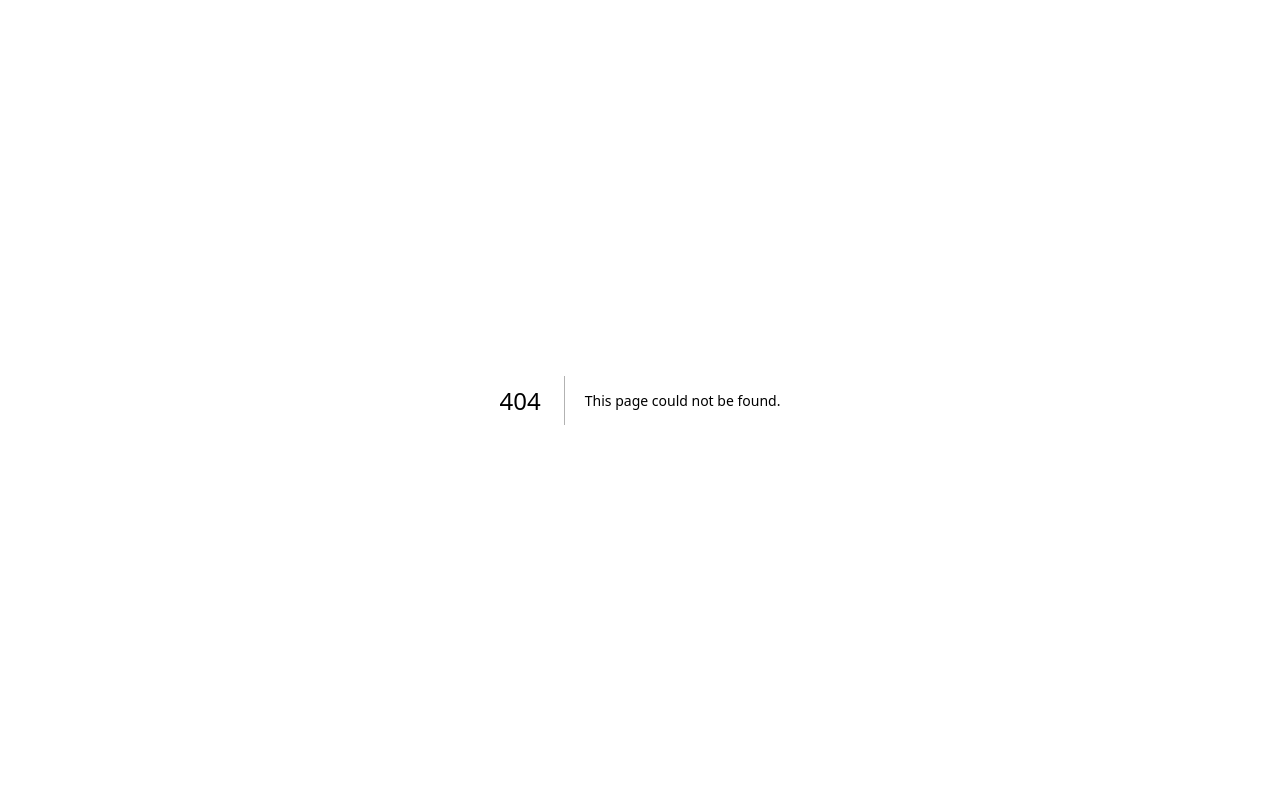
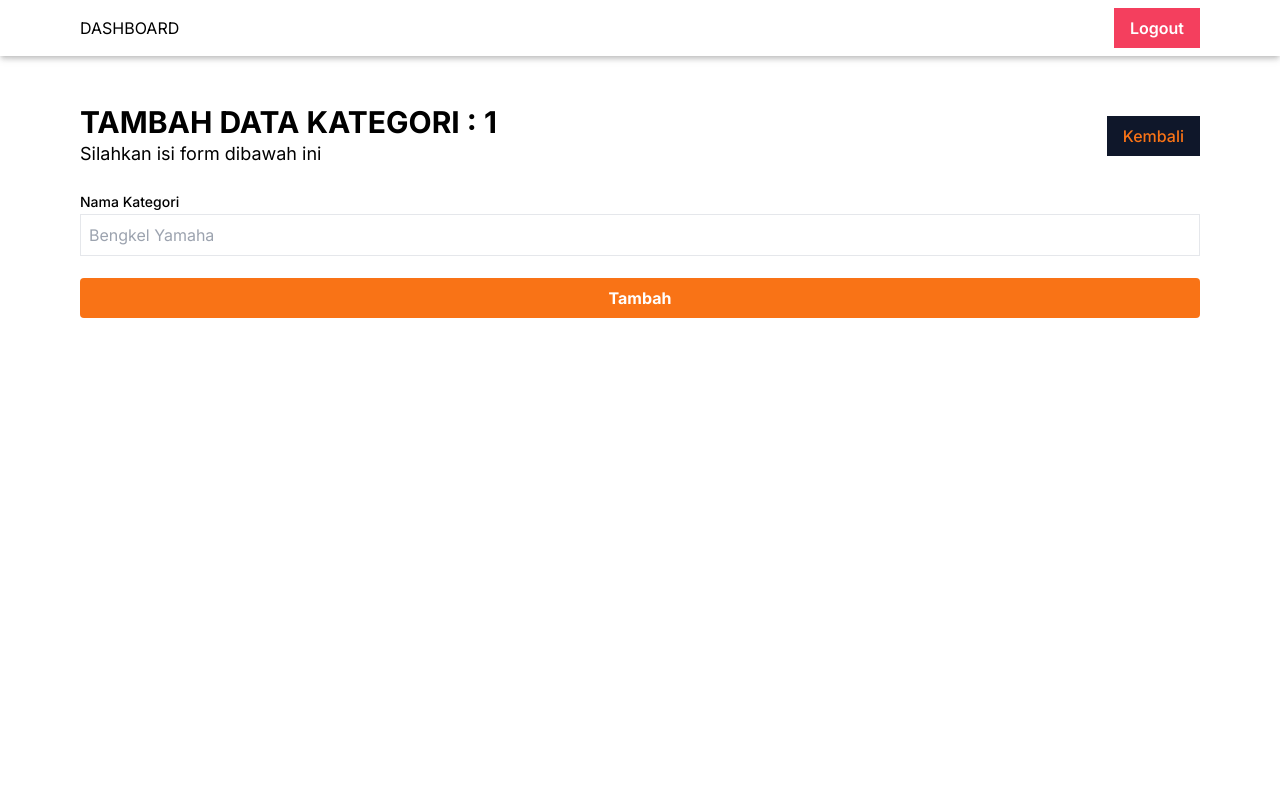
Before and after one commit to yudhaginongpratidina/sistem-geografis-bengkel-motor, a Next.js app: page /dashboard/category/edit/1 in a window 1280 px wide. Before the commit this address had no page. Shown: the top 800 px of the page. Built offline with nearby package versions, Linux system fonts and the light colour scheme.

Commit message:
create view crud kategori bengkel

```diff
--- /dev/null
+++ b/src/app/dashboard/bengkel/page.tsx
@@ -0,0 +1,45 @@
+import Link from "next/link"
+
+export default function Page() {
+    return (
+        <>
+            <div className="w-full py-6 flex justify-between items-center">
+                <h1 className="text-3xl font-bold uppercase mb-6">data bengkel</h1>
+                <Link href={"/"} className="py-2 px-4 bg-slate-900 text-orange-500 font-medium hover:font-bold hover:bg-slate-800 duration-200">Tambah Data Bengkel</Link>
+            </div>
+            <table className="w-full select-none overflow-x-auto">
+                <thead>
+                    <tr className="overflow-x-auto">
+                        <th className="py-2 border uppercase w-[60px]">no</th>
+                        <th className="px-4 py-2 border uppercase text-start w-[250px]">nama</th>
+                        <th className="px-4 py-2 border uppercase text-start w-[100px]">alamat</th>
+                        <th className="px-4 py-2 border uppercase text-start">buka</th>
+                        <th className="px-4 py-2 border uppercase text-start w-[200px]">no telp</th>
+                        <th className="px-4 py-2 border uppercase text-start">kordinat</th>
+                        <th className="py-2 border uppercase w-[100px]">aksi</th>
+                    </tr>
+                </thead>
+                <tbody>
+                    <tr>
+                        <td className="py-2 border text-center">1</td>
+                        <td className="px-4 py-2 border">Yamaha Cabang 1</td>
+                        <td className="px-4 py-2 border">Jl. Cemara No.242, Tlumpu, Kec. Sukorejo</td>
+                        <td className="px-4 py-2 border">
+                            senin - jumat pukul 08.00 - 16.00
+                        </td>
+                        <td className="px-4 py-2 border">
+                            0822-3258-9629
+                        </td>
+                        <td className="px-4 py-2 border">
+                            -8.07934299431961, 112.17844952693889
+                        </td>
+                        <td className="px-4 border">
+                            <Link href={"/"} className="py-2 px-4 bg-orange-500 text-white font-medium hover:font-bold hover:bg-orange-600 duration-200">Edit</Link>
+                            <button className="py-2 px-4 bg-red-500 text-white font-medium hover:font-bold hover:bg-red-700 duration-200">Delete</button>
+                        </td>
+                    </tr>
+                </tbody>
+            </table>
+        </>
+    )
+}
--- /dev/null
+++ b/src/app/dashboard/category/create/page.tsx
@@ -0,0 +1,42 @@
+"use client"
+import Link from "next/link"
+import TextField from "@/components/text-field"
+import Button from "@/components/button"
+
+import { useState } from "react"
+
+export default function Page() {
+
+    const [name, setName] = useState("")
+
+    return (
+        <>
+            <div className="w-full py-6 flex justify-between items-center">
+                <div>
+                    <h1 className="text-3xl font-bold uppercase">tambah data kategori</h1>
+                    <h2 className="text-lg">Silahkan isi form dibawah ini</h2>
+                </div>
+                <Link href={"/dashboard/category"} className="py-2 px-4 bg-slate-900 text-orange-500 font-medium hover:font-bold hover:bg-slate-800 duration-200">Kembali</Link>
+            </div>
+            <div className="w-full">
+                <form action="" className="flex flex-col gap-1.5">
+                    <TextField
+                        id={"name"}
+                        label={true}
+                        name={"Nama Kategori"}
+                        type={"text"}
+                        placeholder={"Bengkel Yamaha"}
+                        value={name}
+                        onChange={(e) => setName(e.target.value)}
+                        required={true}
+                    />
+                    <Button
+                        name={"Tambah"}
+                        type={"submit"}
+                        className="bg-orange-500 hover:bg-orange-600 text-white"
+                    />
+                </form>
+            </div>
+        </>
+    )
+}
--- /dev/null
+++ b/src/app/dashboard/category/delete/[id]/page.tsx
@@ -0,0 +1,17 @@
+import Link from "next/link"
+
+export default function Page({ params }: { params: { id: number } }) {
+    const { id } = params
+
+    return (
+        <>
+            <div className="w-full h-[100px] shadow-md drop-shadow-md flex flex-col justify-center px-6 py-2 border">
+                <h1 className="text-2xl font-medium mb-4">Apakah anda yakin ingin menghapus data ini : {id} ?</h1>
+                <div className="flex gap-2.5 items-center">
+                    <button className="py-2 px-4 bg-red-500 text-white font-medium hover:font-bold hover:bg-red-600 duration-200">Ya, Saya Yakin</button>
+                    <Link href={"/dashboard/category"} className="py-2 px-4 bg-slate-900 text-orange-500 font-medium hover:font-bold hover:bg-slate-800 duration-200">Tidak, Kembali</Link>
+                </div>
+            </div>
+        </>
+    )
+}
--- /dev/null
+++ b/src/app/dashboard/category/edit/[id]/page.tsx
@@ -0,0 +1,45 @@
+"use client"
+import Link from "next/link"
+import TextField from "@/components/text-field"
+import Button from "@/components/button"
+
+import { useState } from "react"
+
+export default function Page({ params }: { params: { id: number } }) {
+
+    const { id } = params
+    const [name, setName] = useState("")
+    // console.log(id)
+
+
+    return (
+        <>
+            <div className="w-full py-6 flex justify-between items-center">
+                <div>
+                    <h1 className="text-3xl font-bold uppercase">tambah data kategori : {id}</h1>
+                    <h2 className="text-lg">Silahkan isi form dibawah ini</h2>
+                </div>
+                <Link href={"/dashboard/category"} className="py-2 px-4 bg-slate-900 text-orange-500 font-medium hover:font-bold hover:bg-slate-800 duration-200">Kembali</Link>
+            </div>
+            <div className="w-full">
+                <form action="" className="flex flex-col gap-1.5">
+                    <TextField
+                        id={"name"}
+                        label={true}
+                        name={"Nama Kategori"}
+                        type={"text"}
+                        placeholder={"Bengkel Yamaha"}
+                        value={name}
+                        onChange={(e) => setName(e.target.value)}
+                        required={true}
+                    />
+                    <Button
+                        name={"Tambah"}
+                        type={"submit"}
+                        className="bg-orange-500 hover:bg-orange-600 text-white"
+                    />
+                </form>
+            </div>
+        </>
+    )
+}
--- /dev/null
+++ b/src/app/dashboard/category/page.tsx
@@ -0,0 +1,31 @@
+import Link from "next/link"
+
+export default function Page() {
+    return (
+        <>
+            <div className="w-full py-6 flex justify-between items-center mb-6">
+                <h1 className="text-3xl font-bold uppercase">data kategori</h1>
+                <Link href={"/dashboard/category/create"} className="py-2 px-4 bg-slate-900 text-orange-500 font-medium hover:font-bold hover:bg-slate-800 duration-200">Tambah Data Kategori</Link>
+            </div>
+            <table className="w-full select-none">
+                <thead>
+                    <tr>
+                        <th className="py-2 border uppercase w-[60px]">no</th>
+                        <th className="px-4 py-2 border uppercase text-start">nama</th>
+                        <th className="py-2 border uppercase w-[100px]">aksi</th>
+                    </tr>
+                </thead>
+                <tbody>
+                    <tr>
+                        <td className="py-2 border text-center">1</td>
+                        <td className="px-4 py-2 border">Yamaha</td>
+                        <td className="px-4 py-2 border text-center flex justify-center items-center gap-2.5">
+                            <Link href={"/dashboard/category/edit/10"} className="py-2 px-7 bg-orange-500 text-white font-medium hover:font-bold hover:bg-orange-600 duration-200">Edit</Link>
+                            <Link href={"/dashboard/category/delete/10"} className="py-2 px-7 bg-red-500 text-white font-medium hover:font-bold hover:bg-red-600 duration-200">Hapus</Link>
+                        </td>
+                    </tr>
+                </tbody>
+            </table>
+        </>
+    )
+}
--- a/src/app/dashboard/page.tsx
+++ b/src/app/dashboard/page.tsx
@@ -10,7 +10,7 @@ export default function Page() {
                     </div>
                     <div className="flex flex-col justify-center h-[75px] px-4">
                         <h1 className="text-xl font-medium uppercase">User</h1>
-                        <Link href={"/"} className="text-orange-500 hover:underline hover:underline-offset-4">Lihat Selengkapnya</Link>
+                        <Link href={"/dashboard/user"} className="text-orange-500 hover:underline hover:underline-offset-4">Lihat Selengkapnya</Link>
                     </div>
                 </div>
                 <div className="w-full shadow-md drop-shadow-md">
@@ -19,7 +19,7 @@ export default function Page() {
                     </div>
                     <div className="flex flex-col justify-center h-[75px] px-4">
                         <h1 className="text-xl font-medium uppercase">Kategori Bengkel</h1>
-                        <Link href={"/"} className="text-orange-500 hover:underline hover:underline-offset-4">Lihat Selengkapnya</Link>
+                        <Link href={"/dashboard/category"} className="text-orange-500 hover:underline hover:underline-offset-4">Lihat Selengkapnya</Link>
                     </div>
                 </div>
                 <div className="w-full shadow-md drop-shadow-md">
@@ -28,7 +28,7 @@ export default function Page() {
                     </div>
                     <div className="flex flex-col justify-center h-[75px] px-4">
                         <h1 className="text-xl font-medium uppercase">Bengkel</h1>
-                        <Link href={"/"} className="text-orange-500 hover:underline hover:underline-offset-4">Lihat Selengkapnya</Link>
+                        <Link href={"/dashboard/bengkel"} className="text-orange-500 hover:underline hover:underline-offset-4">Lihat Selengkapnya</Link>
                     </div>
                 </div>
             </div>
--- /dev/null
+++ b/src/app/dashboard/user/page.tsx
@@ -0,0 +1,31 @@
+import Link from "next/link"
+
+export default function Page() {
+    return (
+        <>
+            <div className="w-full py-6 flex justify-between items-center">
+                <h1 className="text-3xl font-bold uppercase mb-6">data user</h1>
+                <Link href={"/"} className="py-2 px-4 bg-slate-900 text-orange-500 font-medium hover:font-bold hover:bg-slate-800 duration-200">Tambah Data User</Link>
+            </div>
+            <table className="w-full select-none">
+                <thead>
+                    <tr>
+                        <th className="py-2 border uppercase w-[60px]">no</th>
+                        <th className="px-4 py-2 border uppercase text-start">username</th>
+                        <th className="py-2 border uppercase w-[150px]">aksi</th>
+                    </tr>
+                </thead>
+                <tbody>
+                    <tr>
+                        <td className="py-2 border text-center">1</td>
+                        <td className="px-4 py-2 border">username</td>
+                        <td className="py-2 px-2 border flex justify-center items-center gap-2.5">
+                            <Link href={"/"} className="py-2 px-4 bg-orange-500 text-white font-medium hover:font-bold hover:bg-orange-600 duration-200">Edit</Link>
+                            <button className="py-2 px-4 bg-red-500 text-white font-medium hover:font-bold hover:bg-red-700 duration-200">Delete</button>
+                        </td>
+                    </tr>
+                </tbody>
+            </table>
+        </>
+    )
+}
```
